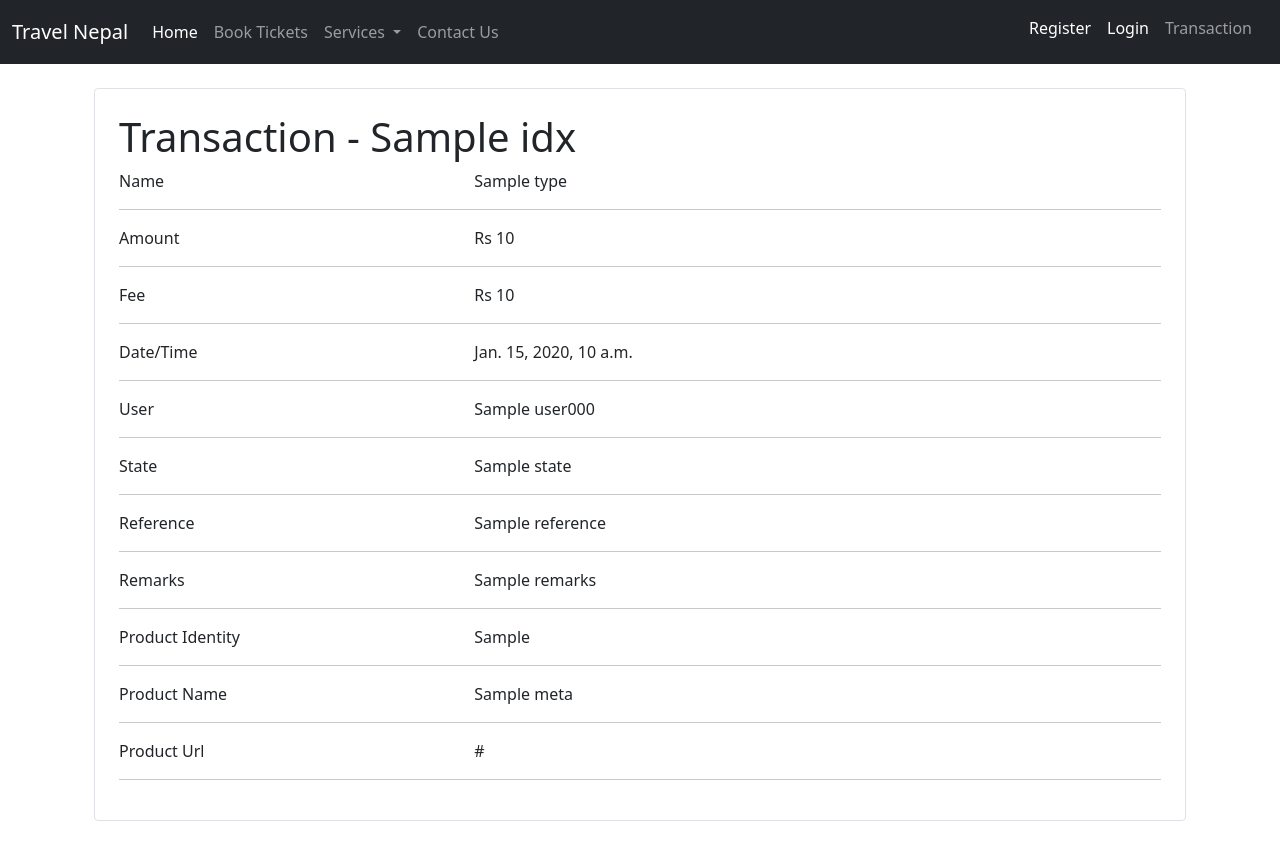
After one commit to rai-harun/zutopia, a Django app: page /tickets/transaction-detail/1/ in a window 1280 px wide. The commit adds this page. Run offline with Django 3.2, Linux system fonts and the light colour scheme; a database or web service that is not in the repository returns one stand-in record (values such as "Sample title"); data that the repository does not hold is empty; some libraries are stand-ins or nearby versions.

Commit message:
added transaction tab

```diff
--- a/templates/home.html
+++ b/templates/home.html
@@ -5,14 +5,12 @@
   <div id="carouselExampleControls" class="carousel slide" data-ride="carousel">
     <div class="carousel-inner">
       <div class="carousel-item active">
-        <img src="{% static 'images/1.jpg' %}" class="d-block w-100" alt="...">
+        <img src="{% static 'images/1.jpg' %}" class="d-block w-100" alt="Zutopia Image">
       </div>
       <div class="carousel-item">
         <img src="{% static 'images/2.jpg' %}" class="d-block w-100" alt="...">
       </div>
-      <div class="carousel-item">
-        <img src="{% static 'images/3.jpeg' %}" class="d-block w-100" alt="...">
-      </div>
+
     </div>
     <a class="carousel-control-prev" href="#carouselExampleControls" role="button" data-slide="prev">
       <span class="carousel-control-prev-icon" aria-hidden="true"></span>
--- a/templates/navbar.html
+++ b/templates/navbar.html
@@ -36,6 +36,9 @@
             <li class="nav-item">
               <a class="nav-link active" aria-current="page" href="#">Login</a>
             </li>
+            <li class="nav-item">
+              <a class="nav-link" aria-current="page" href="{% url 'transaction' %}">Transaction</a>
+            </li>
           </ul>
         </div>
       </div>
--- /dev/null
+++ b/templates/transaction_details.html
@@ -0,0 +1,67 @@
+{% extends 'base.html' %}
+{% block title %} Transaction Details
+{% endblock title %}
+
+{% block content %}
+<div class="container">
+    <div class="border rounded my-4 p-4">
+        <h1>Transaction - {{data.idx}}</h1>
+        <div class="row">
+            <div class="col-md-4">Name</div>
+            <div class="col-md-8">{{data.type.name}}</div>
+        </div>
+        <hr>
+        <div class="row">
+            <div class="col-md-4">Amount</div>
+            <div class="col-md-8">Rs {{data.amount}}</div>
+        </div>
+        <hr>
+        <div class="row">
+            <div class="col-md-4">Fee</div>
+            <div class="col-md-8">Rs {{data.fee_amount}}</div>
+        </div>
+        <hr>
+        <div class="row">
+            <div class="col-md-4">Date/Time</div>
+            <div class="col-md-8">{{data.created_on}}</div>
+        </div>
+        <hr>
+        <div class="row">
+            <div class="col-md-4">User</div>
+            <div class="col-md-8">{{data.user.name}}{{data.user.mobile}}</div>
+        </div>
+        <hr>
+        <div class="row">
+            <div class="col-md-4">State</div>
+            <div class="col-md-8">{{data.state.name}}</div>
+        </div>
+        <hr>
+        <div class="row">
+            <div class="col-md-4">Reference</div>
+            <div class="col-md-8">{{data.reference}}</div>
+        </div>
+        <hr>
+        <div class="row">
+            <div class="col-md-4">Remarks</div>
+            <div class="col-md-8">{{data.remarks}}</div>
+        </div>
+        <hr>
+        <div class="row">
+            <div class="col-md-4">Product Identity</div>
+            <div class="col-md-8">{{data.meta.product_identity}}</div>
+        </div>
+        <hr>
+        <div class="row">
+            <div class="col-md-4">Product Name</div>
+            <div class="col-md-8">{{data.meta.product_name}}</div>
+        </div>
+        <hr>
+        <div class="row">
+            <div class="col-md-4">Product Url</div>
+            <div class="col-md-8">{{data.meta.product_url}}</div>
+        </div>
+        <hr>
+
+    </div>
+</div>
+{% endblock content %}
--- a/tickets/models.py
+++ b/tickets/models.py
@@ -26,7 +26,7 @@ class Vehicle(models.Model):
     vseat = models.IntegerField()
     vroutefrom = models.ForeignKey(VehicleRouteFrom, on_delete=models.CASCADE, default=None)
     vrouteto = models.ForeignKey(VehicleRouteTo, on_delete=models.CASCADE, default=None)
-    vimage = models.ImageField(blank=True, upload_to='images/%Y/%m/%d/', default='images/1.jpg')
+    vimage = models.ImageField(blank=True, upload_to='images')
     vdescription = models.TextField(blank=True)
 
     def __str__(self):
--- a/tickets/urls.py
+++ b/tickets/urls.py
@@ -8,5 +8,8 @@ urlpatterns = [
     path('busdetails/<int:pk>/', views.BusDetails, name="busdetails"),
     path('busdetails/<int:pk>/bookticket', views.BookTicket, name="bookticket"),
     path('ticketdetails/<int:pk>/', views.BusTicketDetails, name="ticketdetails"),
-    path('paymentverify/', views.verify_payment, name="payment_verify")
+    path('paymentverify/', views.verify_payment, name="payment_verify"),
+
+    path('transactions/', views.transaction, name="transaction"),
+    path('transaction-detail/<str:idx>/', views.transaction_detail, name="transaction_detail"),
 ]
--- a/tickets/views.py
+++ b/tickets/views.py
@@ -8,7 +8,7 @@ import json
 # Create your views here.
 def ticketsHome(request):
     return HttpResponse('Tickets Home Page')
-
+import requests
 def NightBusDetails(request):
     totalVehicle = Vehicle.objects.all()
     print(totalVehicle)
@@ -77,3 +77,52 @@ def verify_payment(request):
     pp.pprint(response_data)
 
     return JsonResponse(f"Payment completed with idx {response_data['user']['idx']}", safe=False)
+
+def transaction(request):
+    url = "https://khalti.com/api/v2/merchant-transaction/"
+    payload = {}
+    headers = {
+    "Authorization": "Key test_secret_key_9c9cc66a17c04144bd225fceb3c85d97"
+    }
+
+    response = requests.get(url, payload, headers = headers)
+    data = response.json()
+    # filtered_data = data['total_pages']
+    # print(type(data))
+    # print(data)
+    filtered_data = data['records']
+
+    # for i in filtered_data:
+    #     transaction_idx = i['idx']
+    #     transaction_type = i['type']['name']
+    #     transaction_state = i['state']['name']
+    #     transaction_amount = i['amount']
+    #     transaction_fee_amount = i['fee_amount']
+    #     transaction_refunded = i['refunded']
+    #     transaction_created_on = i['created_on']
+    #     transaction_user_name = i['user']['name']
+    #     transaction_user_phone = i['user']['mobile']
+    #     transaction_user_email = i['user']['email']
+
+    #     print(transaction_user_name)
+
+
+    context = {
+        'res': filtered_data,
+        # 'transaction_idx': transaction_idx,
+    }
+    return render(request, 'transaction.html', context)
+
+def transaction_detail(request, idx):
+    url = "https://khalti.com/api/v2/merchant-transaction/"+idx
+    headers = {
+    "Authorization": "Key test_secret_key_9c9cc66a17c04144bd225fceb3c85d97"
+    }
+
+    response = requests.get(url, headers = headers)
+    res = response.json()
+    # print(res)
+    context = {
+        'data': res
+    }
+    return render(request, 'transaction_details.html', context)
--- a/zutopia/settings.py
+++ b/zutopia/settings.py
@@ -120,14 +120,14 @@ USE_TZ = True
 # Static files (CSS, JavaScript, Images)
 # https://docs.djangoproject.com/en/3.0/howto/static-files/
 
-STATIC_ROOT = os.path.join(BASE_DIR, 'staticfiles')
+STATIC_ROOT = os.path.join(BASE_DIR, 'static')
 
 STATIC_URL = '/static/'
 
-STATICFILES_DIRS = [BASE_DIR, 'static']
+STATICFILES_DIRS = [BASE_DIR, 'staticfiles']
 
 # Base url to serve media files
 MEDIA_URL = '/media/'
 
 # Path where media is stored
-MEDIA_ROOT = os.path.join(BASE_DIR, 'media/')
+MEDIA_ROOT = os.path.join(BASE_DIR, '/media/')
--- a/zutopia/urls.py
+++ b/zutopia/urls.py
@@ -23,7 +23,6 @@ urlpatterns = [
     path('admin/', admin.site.urls),
     path('tickets/', include('tickets.urls')),
     path('', include('landingpage.urls')),
-]
-
-if settings.DEBUG:
-    urlpatterns += static(settings.MEDIA_URL, document_root=settings.MEDIA_ROOT)
+] + static(settings.MEDIA_URL, document_root=settings.MEDIA_ROOT)
+# if settings.DEBUG:
+#     urlpatterns += static(settings.MEDIA_URL, document_root=settings.MEDIA_ROOT)
```
Also changed, not shown: templates/transaction.html (added, +46 -0 lines), db.sqlite3, tickets/migrations/0009_auto_20210215_1745.py (added).
